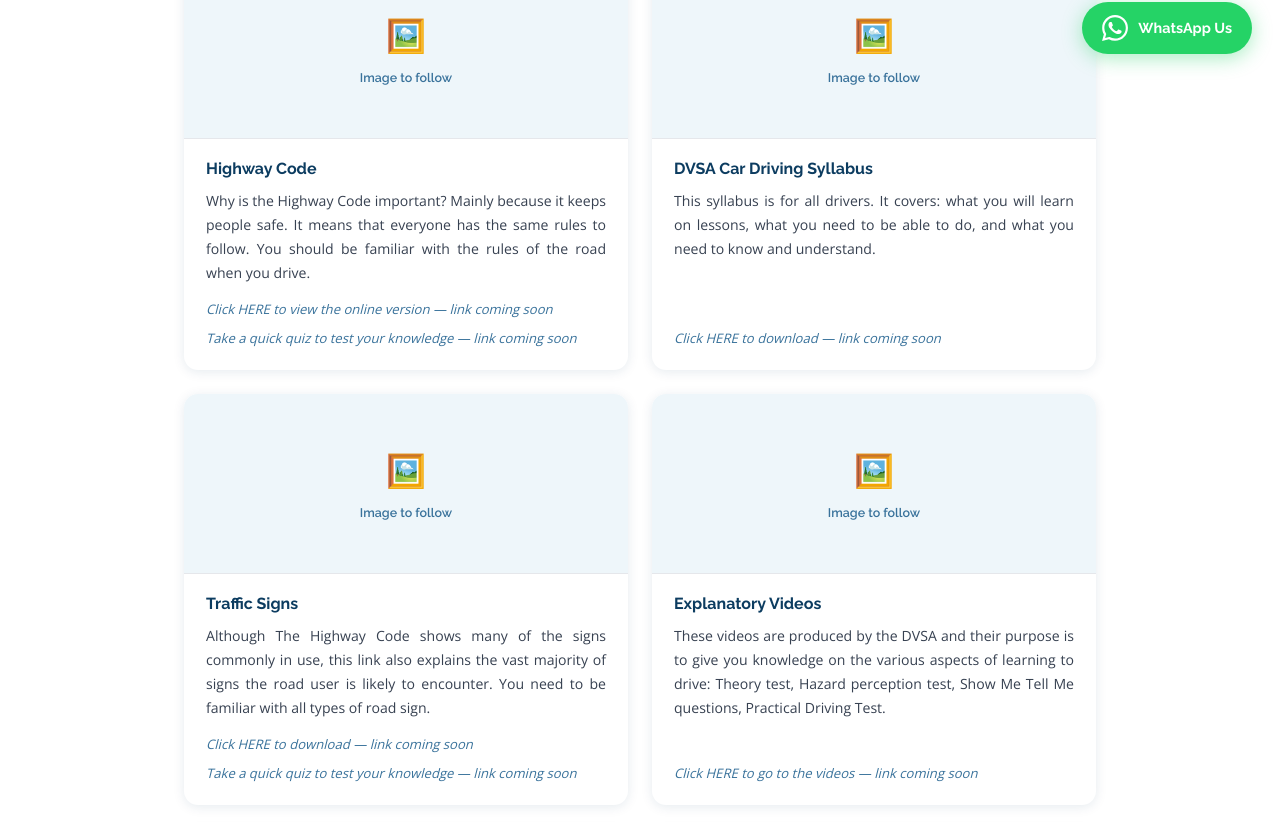
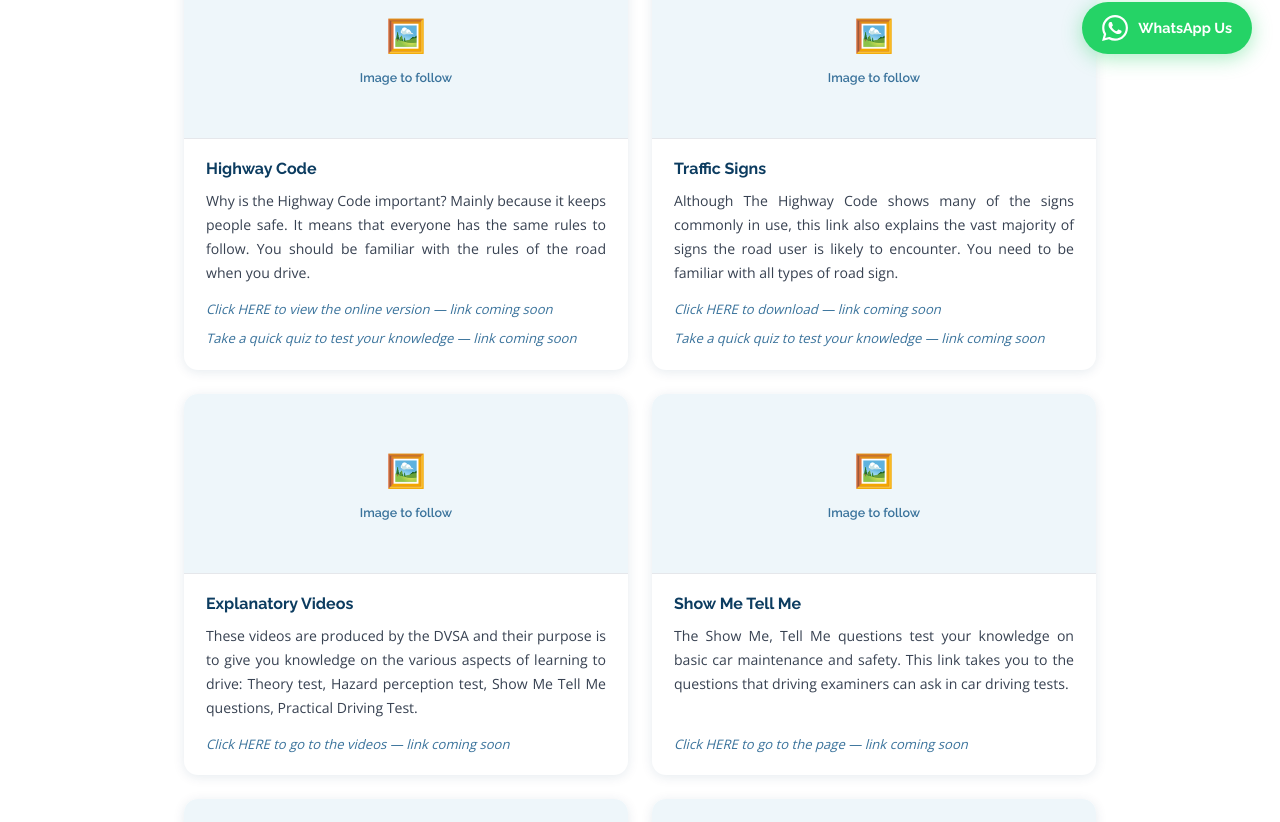
Before and after one commit to mikehinton-wq/mods-website, a React (Vite) app: page /driving-syllabus-2 in a window 1280 px wide. Shown: the part 718-1540 px from the top of the page. Built offline with nearby package versions, Linux system fonts and the light colour scheme.

Commit message:
Update site

```diff
--- a/src/pages/DrivingSyllabus2.jsx
+++ b/src/pages/DrivingSyllabus2.jsx
@@ -7,11 +7,6 @@ export default function DrivingSyllabus2() {
         { label: 'Click HERE to view the online version', href: null },
         { label: 'Take a quick quiz to test your knowledge', href: null },
       ],
-    },
-    {
-      title: 'DVSA Car Driving Syllabus',
-      desc: 'This syllabus is for all drivers. It covers: what you will learn on lessons, what you need to be able to do, and what you need to know and understand.',
-      links: [{ label: 'Click HERE to download', href: null }],
     },
     {
       title: 'Traffic Signs',
```
